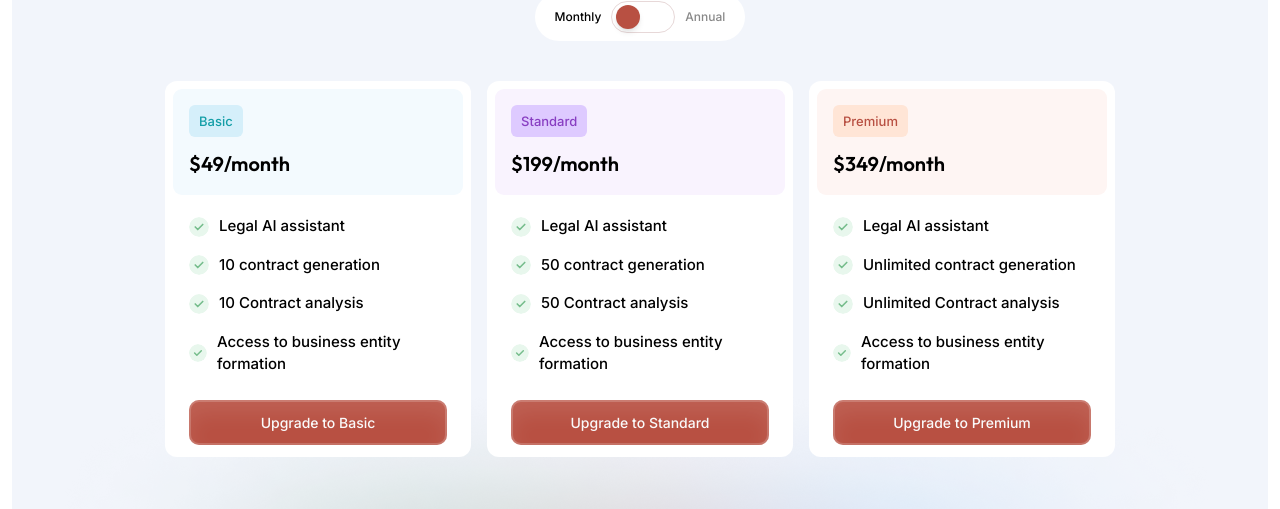
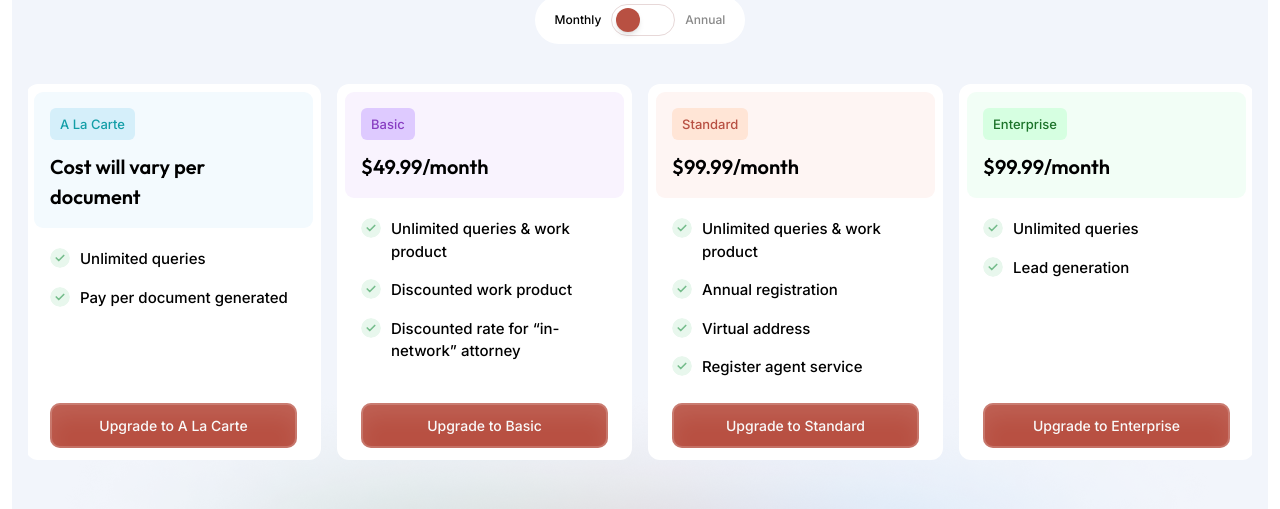
Before and after one commit to marble-legal/marble-legal-frontend, a React (Create React App) app: page /subscription in a window 1280 px wide. Shown: the part 214-723 px from the top of the page. Built offline with nearby package versions, Linux system fonts and the light colour scheme; no server answers; sample sign-in values are in the browser's storage.

Commit message:
Change plans details

```diff
--- a/src/helpers/consts.tsx
+++ b/src/helpers/consts.tsx
@@ -12,46 +12,49 @@ export const SubscriptionTier = {
 
 export const subscriptions = [
   {
-    plan: "Basic",
-    price: "49",
-    tier: SubscriptionTier.Basic,
-    features: [
-      "Legal AI assistant",
-      "10 contract generation",
-      "10 Contract analysis",
-      "Access to business entity formation",
-    ],
+    plan: "A La Carte",
+    price: "Cost will vary per document",
+    tier: SubscriptionTier.Customised,
+    features: ["Unlimited queries", "Pay per document generated"],
     color: "#F3FAFE",
     subscriptionBg: "#D5EFFA",
     subscriptionText: "#139EA7",
   },
   {
-    plan: "Standard",
-    price: "199",
-    tier: SubscriptionTier.Standard,
+    plan: "Basic",
+    price: "49.99",
+    tier: SubscriptionTier.Basic,
     features: [
-      "Legal AI assistant",
-      "50 contract generation",
-      "50 Contract analysis",
-      "Access to business entity formation",
+      "Unlimited queries & work product",
+      "Discounted work product",
+      "Discounted rate for “in-network” attorney",
     ],
     color: "#F9F3FE",
     subscriptionBg: "#DECAFF",
     subscriptionText: "#883EC2",
   },
   {
-    plan: "Premium",
-    price: "349",
-    tier: SubscriptionTier.Enterprise,
+    plan: "Standard",
+    price: "99.99",
+    tier: SubscriptionTier.Standard,
     features: [
-      "Legal AI assistant",
-      "Unlimited contract generation",
-      "Unlimited Contract analysis",
-      "Access to business entity formation",
+      "Unlimited queries & work product",
+      "Annual registration",
+      "Virtual address",
+      "Register agent service",
     ],
     color: "#FEF5F3",
     subscriptionBg: "#FFE5D6",
     subscriptionText: "#B85042",
+  },
+  {
+    plan: "Enterprise",
+    price: "99.99",
+    tier: SubscriptionTier.Enterprise,
+    features: ["Unlimited queries", "Lead generation"],
+    color: "rgba(213, 250, 226, 0.30)",
+    subscriptionBg: "#D6FFE1",
+    subscriptionText: "#1B7329",
   },
 ];
 
--- a/src/pages/subscription/FeatureSpecificPlan.tsx
+++ b/src/pages/subscription/FeatureSpecificPlan.tsx
@@ -225,7 +225,7 @@ function Card({
                 <NegativeIcon />
               </button>
               <input
-                className="text-[#666] text-[0.875rem] font-[500] border-[1px] border-solid border-[#D7D7D7] rounded-[4px] font-[700] w-[40px] text-center items-center"
+                className="text-[#666] text-[0.875rem] border-[1px] border-solid border-[#D7D7D7] rounded-[4px] font-[700] w-[40px] text-center items-center"
                 value={formData[id] || 0}
                 onChange={(e: any) =>
                   setFormData({
--- a/src/pages/subscription/Subscription.tsx
+++ b/src/pages/subscription/Subscription.tsx
@@ -5,7 +5,11 @@ import clsx from "clsx";
 import { ReactComponent as CheckCircleIcon } from "../../assets/icons/check-circle.svg";
 import Button from "../../components/Button";
 import FeatureSpecificPlanModal from "./FeatureSpecificPlan";
-import { PlanType, subscriptions } from "../../helpers/consts";
+import {
+  PlanType,
+  SubscriptionTier,
+  subscriptions,
+} from "../../helpers/consts";
 import useResponsive from "../../helpers/useResponsive";
 import useStripeSession from "./useSubscription";
 
@@ -25,7 +29,7 @@ export default function Subscription() {
 
   return (
     <div
-      className="md:h-[calc(100%)] grid items-center justify-center"
+      className="h-[calc(100vh-50px)] overflow-auto grid items-center justify-center"
       style={
         isAnyMobile
           ? { padding: "1rem" }
@@ -60,7 +64,7 @@ export default function Subscription() {
             <span className={clsx(!isAnnual && "text-[#888]")}>Annual</span>
           </div>
         </div>
-        <div className="flex flex-row flex-wrap lg:w-[950px] max-w-[950px] gap-4">
+        <div className="flex justify-center items-center lg:items-stretch flex-col lg:flex-row flex-wrap lg:w-[1230px] max-w-[1230px] gap-4">
           {subscriptions.map((sub, index) => (
             <SubscriptionCard
               data={sub}
@@ -68,6 +72,7 @@ export default function Subscription() {
               key={index}
               handleGetStripeSession={handleGetStripeSession}
               stripeLoading={stripeLoading}
+              onFeatureSpecificPlan={handleFeatureSpecificPlanModal}
             />
           ))}
         </div>
@@ -101,6 +106,7 @@ function SubscriptionCard({
   isAnnual,
   handleGetStripeSession,
   stripeLoading,
+  onFeatureSpecificPlan,
 }: {
   data: {
     plan: string;
@@ -114,9 +120,14 @@ function SubscriptionCard({
   isAnnual?: boolean;
   handleGetStripeSession: any;
   stripeLoading: boolean;
+  onFeatureSpecificPlan: () => void;
 }) {
   const [isSelected, setIsSelected] = useState(false);
   const handleUpgrade = async () => {
+    if (tier === SubscriptionTier.Customised) {
+      onFeatureSpecificPlan();
+      return;
+    }
     const planType = isAnnual ? PlanType.yearly : PlanType.monthly;
     setIsSelected(true);
     console.log("Upgrade to", { planType, tier });
@@ -126,7 +137,7 @@ function SubscriptionCard({
     if (!stripeLoading) setIsSelected(false);
   }, [stripeLoading]);
   return (
-    <div className="bg-white rounded-[12px] flex-1 flex-grow md:min-w-[30%] min-w-full">
+    <div className="bg-white rounded-[12px] flex-1 flex-grow max-w-[295px] md:min-w-[295px] min-w-full flex flex-col">
       <div className="p-2">
         <div
           className="p-4 grid rounded-[9px] gap-[0.75rem]"
@@ -143,18 +154,24 @@ function SubscriptionCard({
           >
             <span className="text-[0.8125rem] font-[500]">{plan}</span>
           </div>
-          <span className="font-[600] text-[1.25rem] font-outfit">
-            ${isAnnual ? parseFloat(price) * 12 : price}/
-            {isAnnual ? "year" : "month"}
-          </span>
+          {tier !== SubscriptionTier.Customised ? (
+            <span className="font-[600] text-[1.25rem] font-outfit">
+              ${isAnnual ? parseFloat(price) * 12 : price}/
+              {isAnnual ? "year" : "month"}
+            </span>
+          ) : (
+            <span className="font-[600] text-[1.25rem] font-outfit">
+              {price}
+            </span>
+          )}
         </div>
       </div>
-      <div className="px-6 py-3 text-[0.9375rem] font-[500]">
-        <ul className="grid gap-4">
+      <div className="flex flex-col px-6 py-3 text-[0.9375rem] font-[500] flex-1">
+        <ul className="flex-1 flex flex-col gap-4">
           {features.map((feature, index) => (
-            <li className="flex items-center gap-[0.625rem]" key={index}>
+            <li className="flex items-start gap-[0.625rem]" key={index}>
               <CheckCircleIcon />
-              <span>{feature}</span>
+              <span className="flex-1">{feature}</span>
             </li>
           ))}
         </ul>
```
